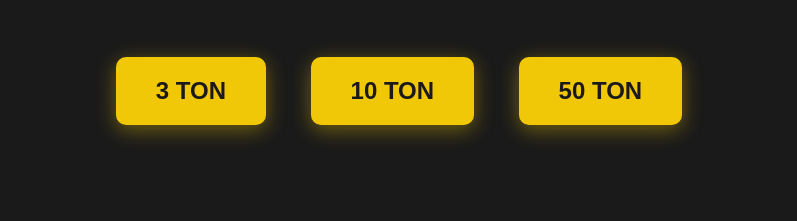
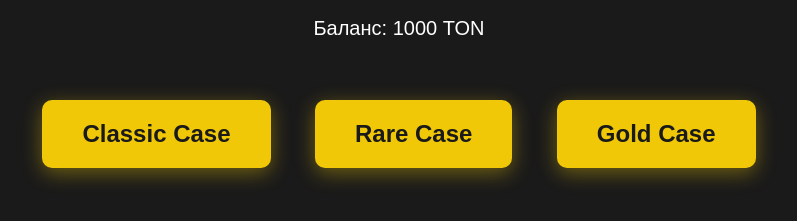
Before and after one commit to maximcodepro1337/case-simulator, a plain HTML site: page index.html in a window 1280 px wide. Shown: the part 109-330 px from the top of the page, without its empty margins (241-1038 px from the left). Drawn offline with Linux system fonts and the light colour scheme.

Commit message:
Update index.html

```diff
--- a/index.html
+++ b/index.html
@@ -13,6 +13,10 @@
         }
         h1 {
             color: #f0c808;
+            margin-bottom: 20px;
+        }
+        .balance {
+            font-size: 20px;
             margin-bottom: 40px;
         }
         .case-button {
@@ -33,18 +37,37 @@
             transform: scale(1.05);
         }
     </style>
+    <!-- Include Telegram WebApp JS -->
+    <script src="https://telegram.org/js/telegram-web-app.js"></script>
 </head>
 <body>
     <h1>Выберите кейс</h1>
+    <div class="balance" id="balance">Баланс: 1000 TON</div>
 
-    <button class="case-button" onclick="openCase('classic')">3 TON</button>
-    <button class="case-button" onclick="openCase('rare')">10 TON</button>
-    <button class="case-button" onclick="openCase('gold')">50 TON</button>
+    <button class="case-button" onclick="openCase('classic')">Classic Case</button>
+    <button class="case-button" onclick="openCase('rare')">Rare Case</button>
+    <button class="case-button" onclick="openCase('gold')">Gold Case</button>
 
     <script>
         function openCase(caseName) {
             window.location.href = `case.html?case=${caseName}`;
         }
+
+        // Initialize balance
+        let balance = 1000; // Default balance
+
+        // Check if Telegram WebApp is available
+        if (window.Telegram && Telegram.WebApp && Telegram.WebApp.initDataUnsafe) {
+            const user = Telegram.WebApp.initDataUnsafe.user;
+            if (user && user.id) {
+                // Here you can implement logic to fetch the user's actual balance from your backend
+                // using the user.id as an identifier. For demonstration, we'll set it to 100.
+                balance = 100;
+            }
+        }
+
+        // Update the balance display
+        document.getElementById('balance').innerText = `Баланс: ${balance} TON`;
     </script>
 </body>
 </html>
```
